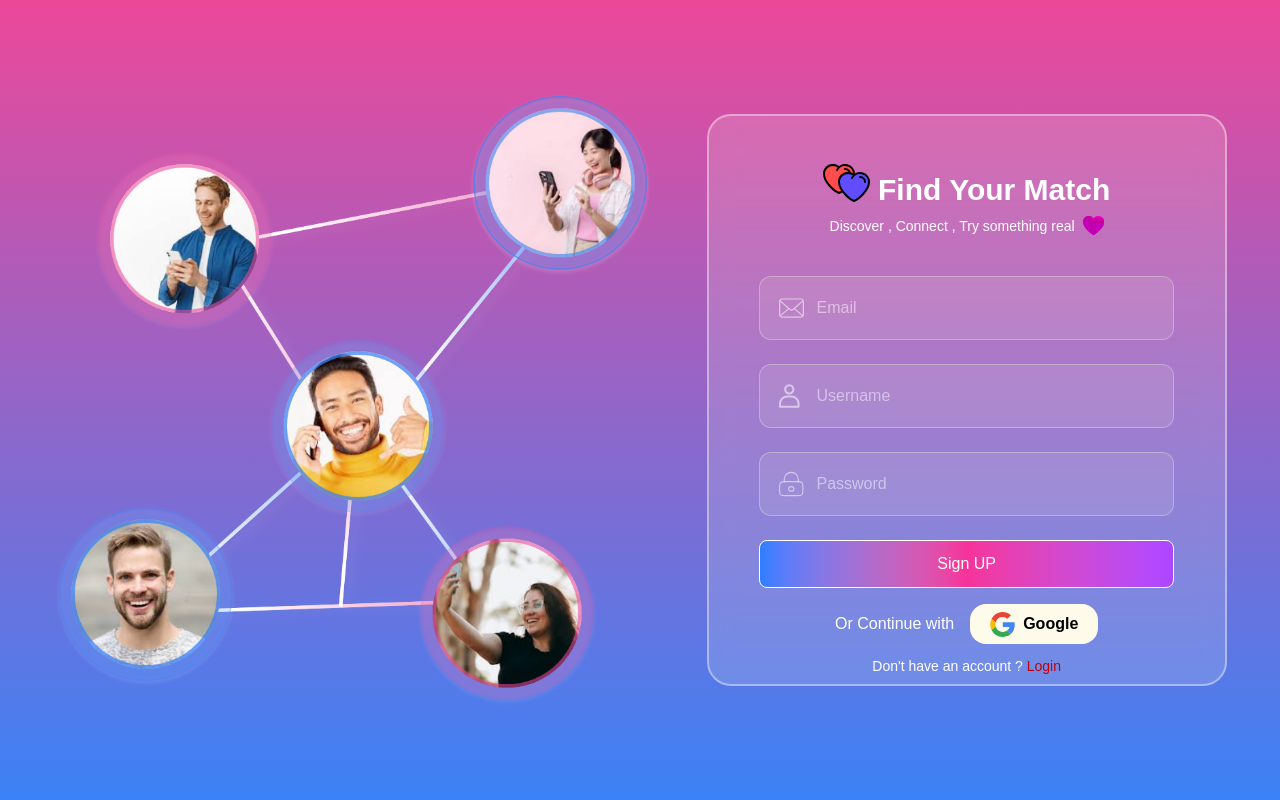
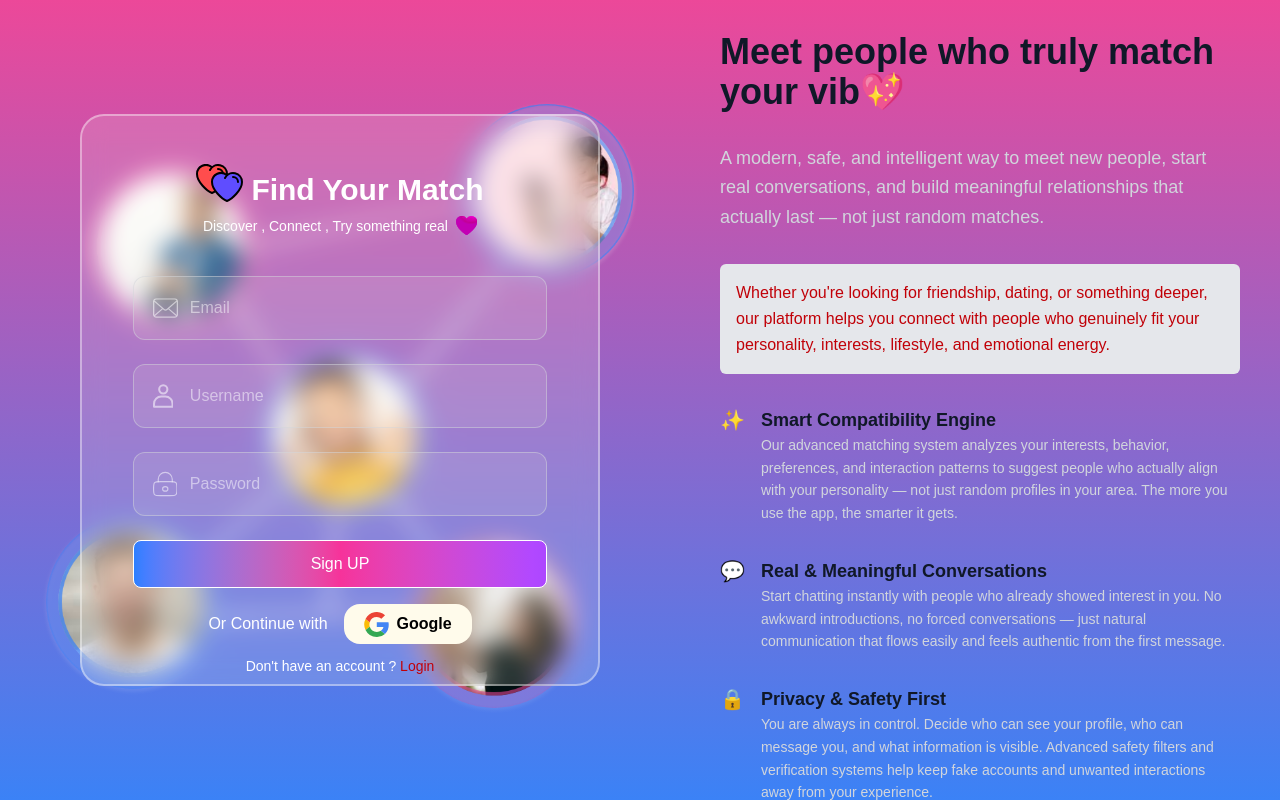
Before and after one commit to famiranii/social, a Next.js app: page /sign-up in a window 1280 px wide. Built offline with nearby package versions, Linux system fonts and the light colour scheme; no server answers.

Commit message:
change design of login layout and connecing login to api

```diff
--- a/app/(app)/layout.tsx
+++ b/app/(app)/layout.tsx
@@ -2,6 +2,7 @@ import type { Metadata } from "next";
 import { Geist, Geist_Mono } from "next/font/google";
 import HomeHeader from "../components/Home/HomeHeader";
 import GetLocation from "../components/GetLocation";
+import ProtectedRoute from "./middleware";
 
 const geistSans = Geist({
   variable: "--font-geist-sans",
@@ -25,9 +26,11 @@ export default function RootLayout({
 }>) {
   return (
     <div className="min-h-full flex flex-col">
-      <HomeHeader />
-      <GetLocation />
-      <main className="flex-1 overflow-hidden pt-18">{children}</main>
+      <ProtectedRoute>
+        <HomeHeader />
+        <GetLocation />
+        <main className="flex-1 overflow-hidden pt-18">{children}</main>
+      </ProtectedRoute>
     </div>
   );
 }
--- /dev/null
+++ b/app/(app)/middleware.tsx
@@ -0,0 +1,23 @@
+"use client";
+
+import { useEffect } from "react";
+import { useRouter } from "next/navigation";
+import { useAppSelector } from "@/store/hooks/redux";
+
+type Props = {
+  children: React.ReactNode;
+};
+
+export default function ProtectedRoute({ children }: Props) {
+  const router = useRouter();
+  const token = useAppSelector((state) => state.auth.token);
+  // useEffect(() => {
+  //   if (!token) {
+  //     router.replace("/login");
+  //   }
+  // }, [token, router]);
+
+  // if (!token) return null;
+
+  return <>{children}</>;
+}
--- a/app/(auth)/components/LoginForm.tsx
+++ b/app/(auth)/components/LoginForm.tsx
@@ -14,7 +14,7 @@ import { loginApi } from "@/store/featurs/authSlice";
 import { useEffect } from "react";
 
 type FormData = {
-  email: string;
+  username: string;
   password: string;
 };
 
@@ -43,6 +43,11 @@ export default function LoginForm() {
     if (authInfo.status === "failed") {
       toast.error(authInfo.error || "Login failed");
     }
+    if (authInfo.status === "notMatch") {
+      toast.error(authInfo.error || "Username Or Password Is Wrong");
+      console.log("f");
+
+    }
   }, [authInfo.status, authInfo.error]);
 
   return (
@@ -54,8 +59,8 @@ export default function LoginForm() {
         <LoginInput
           title="Email Or Username"
           Icon={UserIcon}
-          {...register("email")}
-          error={errors.email?.message}
+          {...register("username")}
+          error={errors.username?.message}
         />
 
         <LoginInput
--- a/app/(auth)/layout.tsx
+++ b/app/(auth)/layout.tsx
@@ -1,7 +1,4 @@
-import DoubleHeart from "@/public/icons/DoubleHeart";
-import PurpleHeart from "@/public/icons/PurpleHeart";
 import React from "react";
-import GoogleBtn from "../components/btns/GoogleBtn";
 import Image from "next/image";
 
 export default function layout({
@@ -16,9 +13,9 @@ export default function layout({
   console.log(isLogin);
 
   return (
-    <div>
-      <div className="flex items-center h-screen justify-evenly">
-        <div className="absolute md:relative -z-10">
+    <div className="flex flex-col lg:flex-row">
+      <div className="flex items-center lg:h-screen justify-evenly px-10">
+        <div className="w-150 h-150 md:w-125 xl:w-150">
           <Image
             src="/images/Group 8.png"
             alt="logins"
@@ -26,8 +23,138 @@ export default function layout({
             height={600}
           />
         </div>
-          {children}
-      </div>{" "}
+        <div className="absolute">{children}</div>
+      </div>
+      <div className="flex-1 lg:h-screen lg:overflow-y-scroll">
+        <div className="w-full flex justify-center px-10">
+          <div className="w-4xl">
+            <div className="space-y-8 my-8">
+              <h1 className="text-3xl xl:text-4xl font-bold text-gray-900">
+                Meet people who truly match your vib💖
+              </h1>
+
+              <p className="text-gray-300 text-lg leading-relaxed">
+                A modern, safe, and intelligent way to meet new people, start
+                real conversations, and build meaningful relationships that
+                actually last — not just random matches.
+              </p>
+
+              <p className="text-red-700 text-base leading-relaxed bg-gray-200 p-4 rounded-md">
+                Whether you're looking for friendship, dating, or something
+                deeper, our platform helps you connect with people who genuinely
+                fit your personality, interests, lifestyle, and emotional
+                energy.
+              </p>
+            </div>
+
+            {/* Features */}
+            <div className="space-y-8">
+              <div className="flex gap-4">
+                <span className="text-pink-500 text-xl">✨</span>
+                <div>
+                  <h3 className="font-semibold text-gray-900 text-lg">
+                    Smart Compatibility Engine
+                  </h3>
+                  <p className="text-gray-300 text-sm leading-relaxed">
+                    Our advanced matching system analyzes your interests,
+                    behavior, preferences, and interaction patterns to suggest
+                    people who actually align with your personality — not just
+                    random profiles in your area. The more you use the app, the
+                    smarter it gets.
+                  </p>
+                </div>
+              </div>
+
+              <div className="flex gap-4">
+                <span className="text-pink-500 text-xl">💬</span>
+                <div>
+                  <h3 className="font-semibold text-gray-900 text-lg">
+                    Real & Meaningful Conversations
+                  </h3>
+                  <p className="text-gray-300 text-sm leading-relaxed">
+                    Start chatting instantly with people who already showed
+                    interest in you. No awkward introductions, no forced
+                    conversations — just natural communication that flows easily
+                    and feels authentic from the first message.
+                  </p>
+                </div>
+              </div>
+
+              <div className="flex gap-4">
+                <span className="text-pink-500 text-xl">🔒</span>
+                <div>
+                  <h3 className="font-semibold text-gray-900 text-lg">
+                    Privacy & Safety First
+                  </h3>
+                  <p className="text-gray-300 text-sm leading-relaxed">
+                    You are always in control. Decide who can see your profile,
+                    who can message you, and what information is visible.
+                    Advanced safety filters and verification systems help keep
+                    fake accounts and unwanted interactions away from your
+                    experience.
+                  </p>
+                </div>
+              </div>
+
+              <div className="flex gap-4">
+                <span className="text-pink-500 text-xl">❤️</span>
+                <div>
+                  <h3 className="font-semibold text-gray-900 text-lg">
+                    Daily Curated Matches
+                  </h3>
+                  <p className="text-gray-300 text-sm leading-relaxed">
+                    Every day, we bring you a fresh selection of potential
+                    matches tailored specifically to your activity, preferences,
+                    and behavior. No endless scrolling — just quality
+                    connections delivered directly to you.
+                  </p>
+                </div>
+              </div>
+
+              <div className="flex gap-4">
+                <span className="text-pink-500 text-xl">🌍</span>
+                <div>
+                  <h3 className="font-semibold text-gray-900 text-lg">
+                    Global Community
+                  </h3>
+                  <p className="text-gray-300 text-sm leading-relaxed">
+                    Connect with people not only nearby but also from different
+                    cultures, backgrounds, and perspectives. Expand your social
+                    world and discover relationships you would never find in
+                    your everyday routine.
+                  </p>
+                </div>
+              </div>
+
+              <div className="flex gap-4">
+                <span className="text-pink-500 text-xl">⚡</span>
+                <div>
+                  <h3 className="font-semibold text-gray-900 text-lg">
+                    Fast, Smooth Experience
+                  </h3>
+                  <p className="text-gray-300 text-sm leading-relaxed">
+                    Built with performance in mind — everything is instant,
+                    smooth, and responsive. From swiping to chatting, every
+                    interaction is optimized for speed and comfort.
+                  </p>
+                </div>
+              </div>
+            </div>
+
+            {/* Footer CTA */}
+            <div className="pt-6 border-t border-pink-100 space-y-2">
+              <p className="text-gray-700 font-medium text-lg">
+                Your next meaningful connection might be closer than you think.
+              </p>
+
+              <p className="text-gray-100 text-sm leading-relaxed">
+                One simple login is all it takes to start a new story — a
+                conversation, a friendship, or even something life-changing.
+              </p>
+            </div>
+          </div>
+        </div>
+      </div>
     </div>
   );
 }
--- a/app/(auth)/login/page.tsx
+++ b/app/(auth)/login/page.tsx
@@ -4,7 +4,7 @@ import LoginForm from "../components/LoginForm";
 
 export default function Page() {
   return (
-    <div className="w-80 md:w-130 bg-amber-50/15 h-120 rounded-3xl flex flex-col items-center p-4 py-8 md:p-8 md:py-12 border-white/40 border-2 backdrop-blur-md">
+    <div className="w-80 md:w-130 lg:w-100 xl:w-130 bg-amber-50/15 h-120 rounded-3xl flex flex-col items-center p-4 py-8 md:p-8 md:py-12 border-white/40 border-2 backdrop-blur-md">
       <Header />
       <LoginForm />
       <Footer navigateTo={"sign-up"} />
--- a/app/(auth)/sign-up/page.tsx
+++ b/app/(auth)/sign-up/page.tsx
@@ -32,7 +32,7 @@ export default function page() {
   };
 
   return (
-    <div className="w-80 md:w-130 bg-amber-50/15 h-143 rounded-3xl flex flex-col items-center p-4 py-8 md:p-8 md:py-12 border-white/40 border-2  backdrop-blur-md">
+    <div className="w-80 md:w-130 lg:w-100 xl:w-130 bg-amber-50/15 h-143 rounded-3xl flex flex-col items-center p-4 py-8 md:p-8 md:py-12 border-white/40 border-2  backdrop-blur-md">
       <Header />
       <SignupForm />
       <Footer navigateTo={"login"} />
--- a/app/components/Home/DropDown.tsx
+++ b/app/components/Home/DropDown.tsx
@@ -1,12 +1,31 @@
 "use client";
-import React, { useState } from "react";
+import React, { useEffect, useState } from "react";
 import { ChevronDown } from "lucide-react";
 import { motion, AnimatePresence } from "framer-motion";
+import { api } from "../lib/api";
+
+type Country = {
+  id: number;
+  name: string;
+};
 
 export default function DropDown({ options }: { options: string[] }) {
   const [open, setOpen] = useState(false);
   const [selected, setSelected] = useState("Iran");
 
+  useEffect(() => {
+    const getCountries = async () => {
+      try {
+        const res = await fetch("/countries");
+        const data = await res.json();
+        console.log(data);
+      } catch (err) {
+        console.error(err);
+      }
+    };
+
+    getCountries();
+  }, []);
   return (
     <div className="relative w-48">
       <button
--- a/app/components/Home/HomeHeader.tsx
+++ b/app/components/Home/HomeHeader.tsx
@@ -1,4 +1,3 @@
-import React from "react";
 import DropDown from "./DropDown";
 
 export default function HomeHeader() {
--- a/app/components/schemas.ts
+++ b/app/components/schemas.ts
@@ -1,7 +1,7 @@
 import { z } from "zod";
 
 export const loginSchema = z.object({
-  email: z.string().min(3, "Email is required"),
+  username: z.string().min(3, "Email is required"),
   password: z.string().min(6, "Password must be at least 6 characters"),
 });
 export const SignupSchema = z.object({
```
Also changed, not shown: store/featurs/authSlice.ts (+17 -4 lines), app/globals.css (line endings or trailing spaces).
